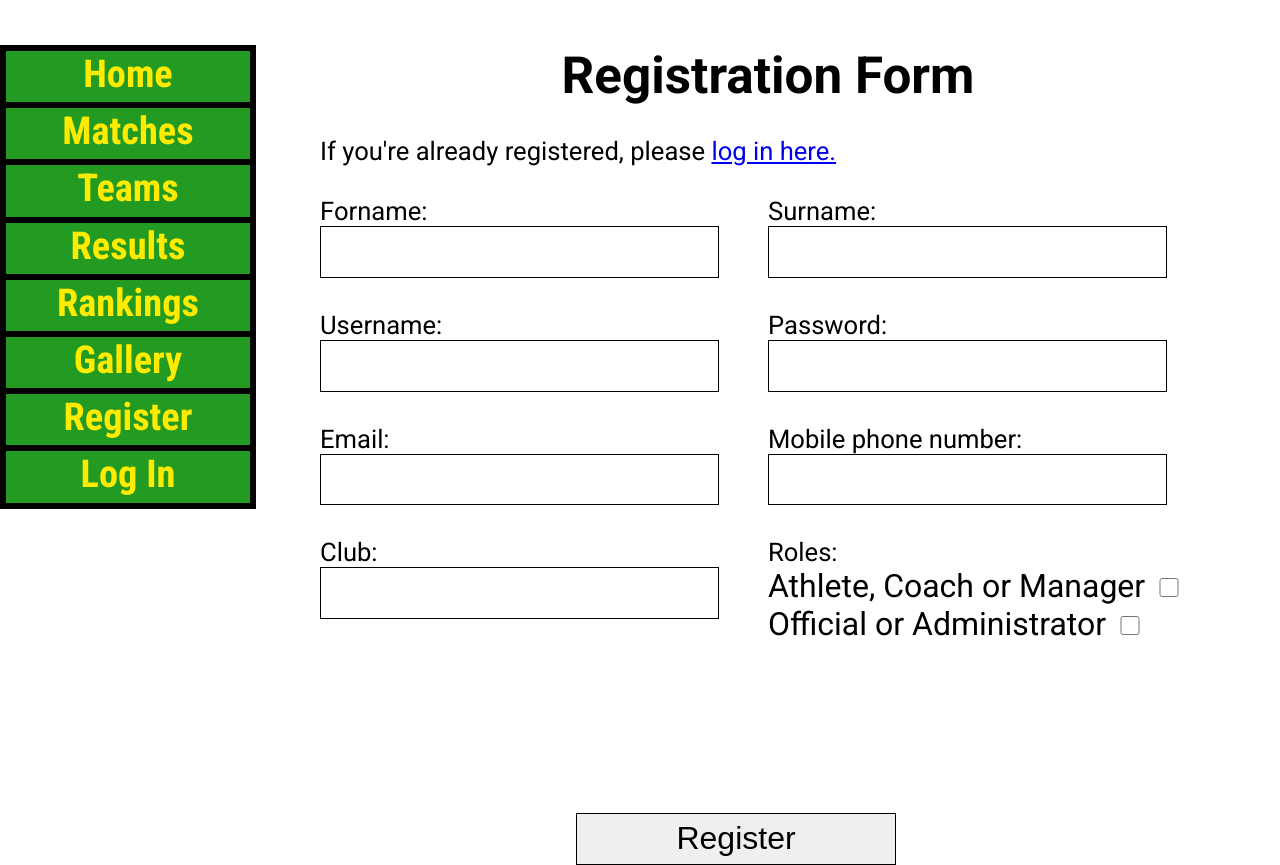
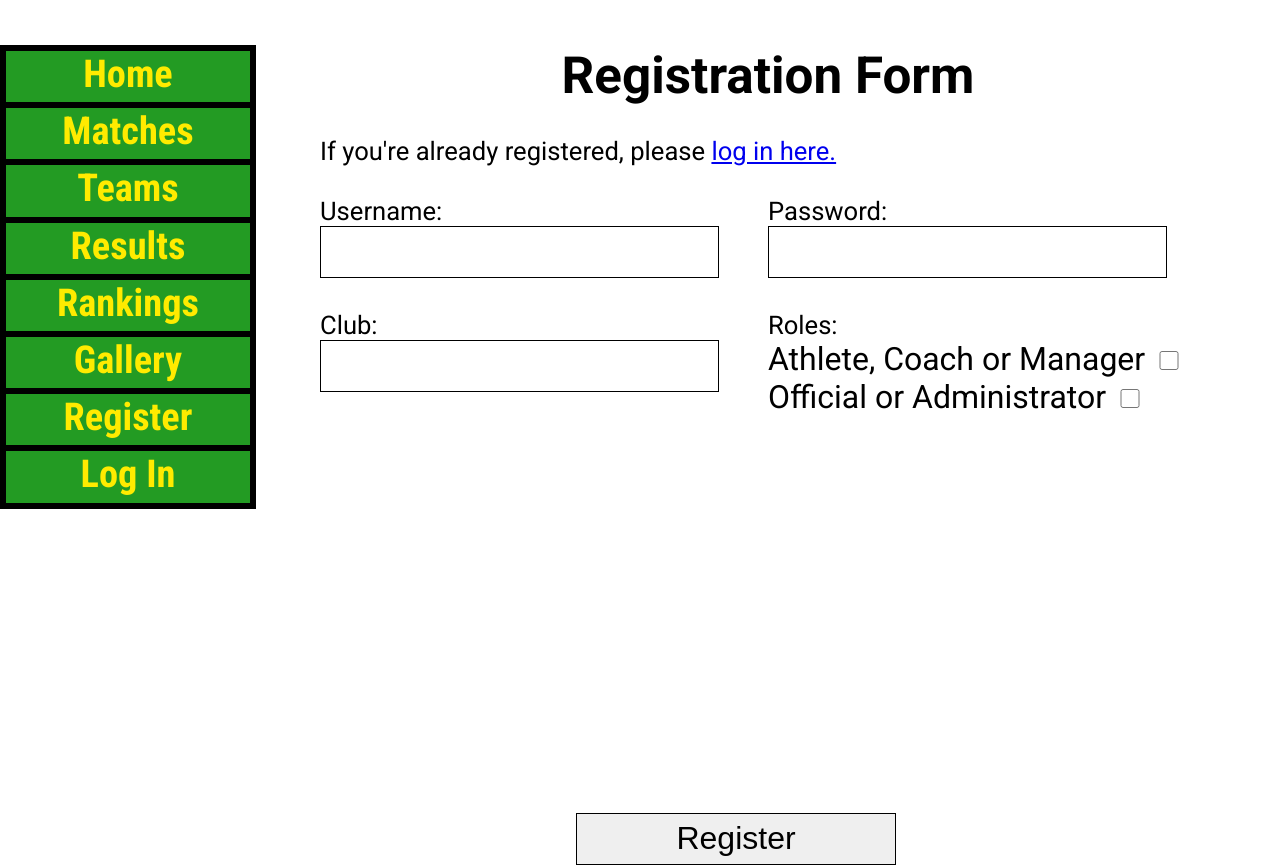
Before and after one commit to Code-Institute-Submissions/scvac-league, a Flask app: page /register in a window 1280 px wide. Shown: the part 275-1140 px from the top of the page. Run offline with Flask 2, Linux system fonts and the light colour scheme; some libraries are stand-ins or nearby versions.

Commit message:
Reduce registration form

```diff
--- a/app.py
+++ b/app.py
@@ -38,21 +38,15 @@ def register():
             return redirect(url_for("register"))
 
         register = {
-            "forname": request.form.get("forname").lower(),
-            "surname": request.form.get("surname").lower(),
-            "username": request.form.get("username").lower(),
+            "username": request.form.get("username"),
             "password": generate_password_hash(request.form.get("password")),
-            "email": request.form.get("email"),
-            "mobile": request.form.get("mobile"),
-            "athlete": request.form.get("athlete"),
-            "manager": request.form.get("manager"),
+            "team": request.form.get("team"),
             "official": request.form.get("official"),
-            "administrator": request.form.get("administrator"),
             "club": request.form.get("club").lower(),
         }
         mongo.db.users.insert_one(register)
 
-        session["user"] = request.form.get("username").lower()
+        session["user"] = request.form.get("username")
         flash("Registration successful!")
         return redirect(url_for("profile", username=session["user"]))
 
@@ -63,12 +57,12 @@ def register():
 def login():
     if request.method == "POST":
         existing_user = mongo.db.users.find_one(
-            {"username": request.form.get("username").lower()})
+            {"username": request.form.get("username")})
 
         if existing_user:
             if check_password_hash(
                 existing_user["password"], request.form.get("password")):
-                    session["user"] = request.form.get("username").lower()
+                    session["user"] = request.form.get("username")
                     flash("Welcome back {}".format(
                         request.form.get("username")))
                     return redirect(url_for(
--- a/templates/register.html
+++ b/templates/register.html
@@ -9,14 +9,6 @@
 
     <form method="POST" action="{{ url_for('register') }}">
         <div>
-            <label for="forname">Forname:</label><br>
-            <input type="text" id="forname" name="forname">
-        </div>
-        <div>
-            <label for="surname">Surname:</label><br>
-            <input type="text" id="surname" name="surname">
-        </div>
-        <div>
             <label for="username">Username:</label><br>
             <input type="text" id="username" name="username" minlength="5" maxlength="15" pattern="^[a-zA-Z0-9]{5,15}$" class="validate" required>
         </div>
@@ -25,33 +17,20 @@
             <input type="password" id="password" name="password" minlength="5" maxlength="15" pattern="^[a-zA-Z0-9]{5,15}$" class="validate" required>
         </div>
         <div>
-            <label for="email">Email:</label><br>
-            <input type="email" id="email" name="email" pattern="[a-z0-9._%+-]+@[a-z0-9.-]+\.[a-z]{2,}$">
-        </div>
-        <div>
-            <label for="mobile">Mobile phone number:</label><br>
-            <input type="tel" id="mobile" name="mobile" pattern="^[0-9]{11}$">
-        </div>
-        <div>
             <label for="club">Club:</label><br>
             <input list="clubs" name="club" id="club" required>
             <datalist id="clubs">
-                <option value="Abingdon AC">
-                <option value="Newbury AC">
-                <option value="Oxford City AC">
-                <option value="Radley AC">
-                <option value="Reading AC">
-                <option value="Reading Roadrunners">
-                <option value="Swindon Harriers">
-                <option value="White Horse Harriers AC">
+                {% for club in clubs %}
+                    <option value="{{ club.club_name }}">
+                {% endfor %}
             </datalist>
         </div>
         <label>Roles:</label><br>
         <div class="check">
             <label for="team">Athlete, Coach or Manager&nbsp;</label>
-            <input type="checkbox" id="team" name="team" value="basic">
+            <input type="checkbox" id="team" name="team" value="team">
             <label for="official">Official or Administrator&nbsp;</label>
-            <input type="checkbox" id="official" name="official" value="advanced">
+            <input type="checkbox" id="official" name="official" value="official">
         </div>
         <div class="register">
             <input type="submit" value="Register">
```
Also changed, not shown: templates/add_match.html (renamed from templates/newmatch.html).
